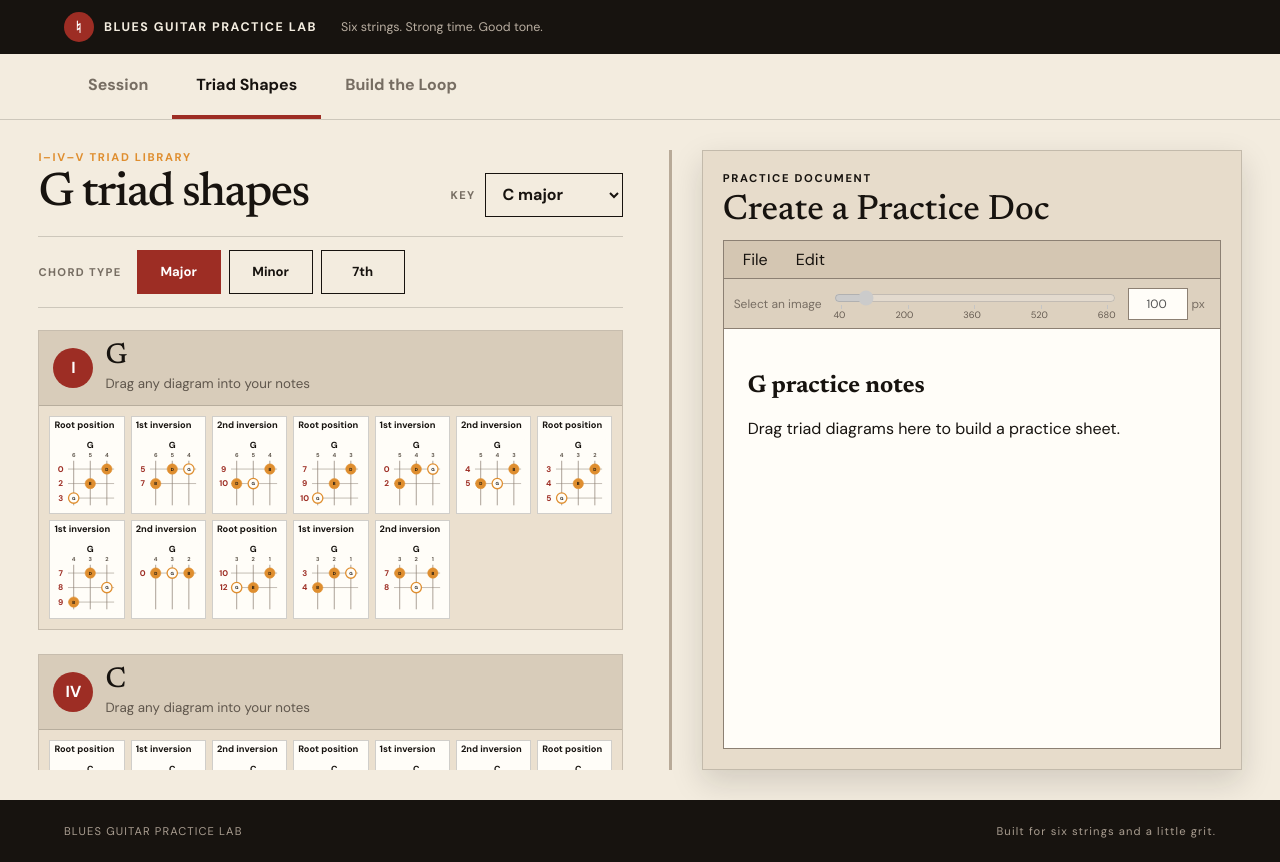
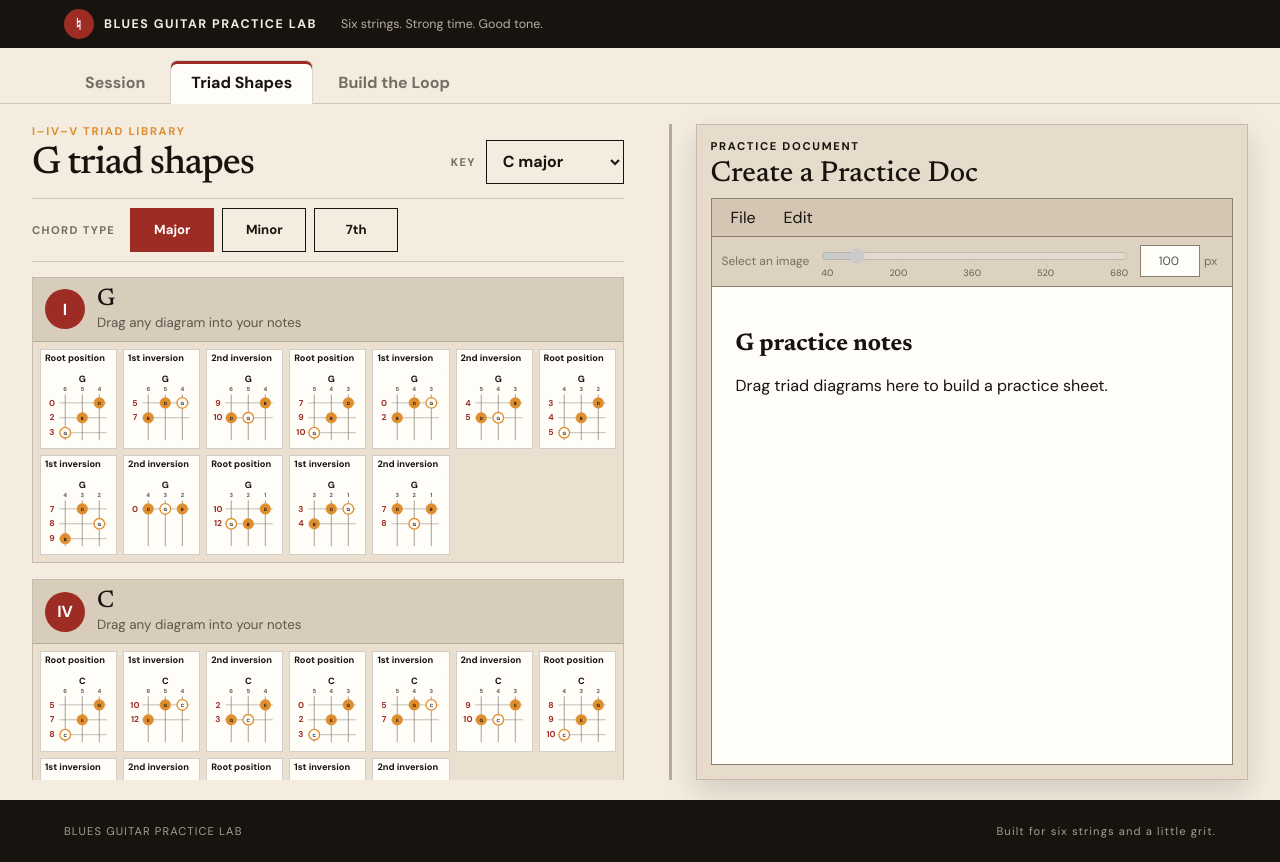
Before and after one commit to flyfisher1952/blues-guitar-practice-lab, an Angular app: page / in a window 1280 px wide. Both pictures are taken after a click on the tab "Triad Shapes". Built offline with nearby package versions, Linux system fonts and the light colour scheme; what html-docx-js-typescript would draw is missing.

Commit message:
Tighten page typography and use conventional section tabs

```diff
--- a/src/app/app.component.css
+++ b/src/app/app.component.css
@@ -1,8 +1,8 @@
 :host { display: block; min-height: 100vh; }
 
 .site-header {
-  min-height: 54px;
-  padding: 8px clamp(20px, 5vw, 72px);
+  min-height: 48px;
+  padding: 6px clamp(20px, 5vw, 72px);
   display: flex;
   align-items: center;
   justify-content: flex-start;
@@ -19,32 +19,33 @@
 .site-header p { margin: 0; color: #b9aea1; font-size: .78rem; }
 
 .workbench-nav {
-  min-height: 66px;
+  min-height: 56px;
   padding: 0 clamp(20px, 5vw, 72px);
   display: flex;
   align-items: stretch;
   justify-content: space-between;
   gap: 24px;
   position: sticky;
-  top: 54px;
+  top: 48px;
   z-index: 19;
   background: rgba(243, 236, 223, .96);
   border-bottom: 1px solid var(--line);
   backdrop-filter: blur(12px);
 }
 
-.tabs { display: flex; align-items: stretch; gap: 0; }
-.tabs button { padding: 0 24px; border: 0; border-bottom: 4px solid transparent; color: var(--muted); background: transparent; font-weight: 700; cursor: pointer; }
-.tabs button:hover, .tabs button.active { color: var(--ink); border-bottom-color: var(--red); }
+.tabs { padding-top: 8px; display: flex; align-items: end; gap: 4px; }
+.tabs button { min-height: 44px; margin-bottom: -1px; padding: 0 20px; border: 1px solid transparent; border-bottom: 0; border-radius: 7px 7px 0 0; color: var(--muted); background: transparent; font-weight: 700; cursor: pointer; }
+.tabs button:hover { color: var(--ink); background: #ebe0cf; }
+.tabs button.active { color: var(--ink); border-color: var(--line); background: #fffdf8; box-shadow: inset 0 3px 0 var(--red); }
 
 .key-select { display: flex; align-items: center; gap: 10px; }
 .key-select span { font-size: .7rem; font-weight: 700; letter-spacing: .12em; }
 .key-select select { min-width: 126px; padding: 0 38px 0 13px; border: 1px solid var(--ink); color: var(--ink); background: var(--paper); font-weight: 700; cursor: pointer; }
 
-main { min-height: calc(100vh - 196px); }
-.panel { padding: clamp(42px, 6vw, 78px) clamp(20px, 7vw, 104px); }
-.panel-heading { display: flex; align-items: end; justify-content: space-between; gap: 28px; margin-bottom: 34px; }
-.panel-heading h1 { margin: 0; font: clamp(2.5rem, 5vw, 4.7rem)/.95 "Newsreader", serif; letter-spacing: -.035em; }
+main { min-height: calc(100vh - 176px); }
+.panel { padding: clamp(30px, 4.5vw, 58px) clamp(20px, 6vw, 88px); }
+.panel-heading { display: flex; align-items: end; justify-content: space-between; gap: 22px; margin-bottom: 24px; }
+.panel-heading h1 { margin: 0; font: clamp(2.1rem, 4vw, 3.7rem)/.98 "Newsreader", serif; letter-spacing: -.03em; }
 .eyebrow { margin: 0 0 8px; font-size: .7rem; font-weight: 700; letter-spacing: .15em; }
 .amber { color: var(--amber); }
 .text-button { border: 0; background: transparent; text-decoration: underline; text-underline-offset: 4px; cursor: pointer; }
@@ -69,8 +70,8 @@ main { min-height: calc(100vh - 196px); }
 
 .dark-panel { min-height: calc(100vh - 120px); color: var(--paper); background: var(--ink); }
 .triad-panel {
-  height: calc(100vh - 120px);
-  padding: 30px clamp(16px, 3vw, 48px);
+  height: calc(100vh - 104px);
+  padding: 20px clamp(14px, 2.5vw, 38px);
   overflow: hidden;
   color: var(--ink);
   background: var(--paper);
@@ -84,22 +85,22 @@ main { min-height: calc(100vh - 196px); }
 }
 .triad-workspace.resizing, .triad-workspace.resizing * { cursor: col-resize !important; user-select: none; }
 .triad-library { min-width: 0; padding-right: clamp(12px, 2vw, 26px); padding-bottom: 24px; overflow-y: auto; overscroll-behavior: contain; scrollbar-gutter: stable; }
-.triad-heading { margin-bottom: 24px; }
-.triad-heading h1 { font-size: clamp(2.25rem, 3.7vw, 4rem); }
+.triad-heading { margin-bottom: 16px; }
+.triad-heading h1 { font-size: clamp(1.9rem, 3vw, 3rem); }
 .triad-key-select { display: flex; align-items: center; gap: 10px; }
 .triad-key-select span { color: var(--muted); font-size: .7rem; font-weight: 700; letter-spacing: .12em; }
 .triad-key-select select { min-width: 126px; min-height: 44px; padding: 0 36px 0 12px; border: 1px solid var(--ink); color: var(--ink); background: var(--paper); font-weight: 700; cursor: pointer; }
-.mode-picker { display: flex; align-items: center; gap: 8px; margin: -5px 0 22px; padding: 13px 0; border-top: 1px solid var(--line); border-bottom: 1px solid var(--line); }
+.mode-picker { display: flex; align-items: center; gap: 8px; margin: -2px 0 15px; padding: 9px 0; border-top: 1px solid var(--line); border-bottom: 1px solid var(--line); }
 .mode-picker > span { margin-right: 7px; color: var(--muted); font-size: .7rem; font-weight: 700; letter-spacing: .12em; }
 .mode-picker button { min-width: 84px; padding: 0 14px; border: 1px solid var(--ink); color: var(--ink); background: transparent; font-size: .82rem; font-weight: 700; cursor: pointer; }
 .mode-picker button:hover, .mode-picker button.active { color: white; border-color: var(--red); background: var(--red); }
-.chord-group { margin-bottom: 24px; border: 1px solid var(--line); background: #ebe0cf; }
-.chord-group-heading { padding: 12px 14px; display: flex; align-items: center; gap: 12px; border-bottom: 1px solid var(--line); background: #d8ccba; }
+.chord-group { margin-bottom: 16px; border: 1px solid var(--line); background: #ebe0cf; }
+.chord-group-heading { padding: 9px 12px; display: flex; align-items: center; gap: 12px; border-bottom: 1px solid var(--line); background: #d8ccba; }
 .chord-group-heading > span { width: 40px; height: 40px; display: grid; place-items: center; color: white; background: var(--red); border-radius: 50%; font-weight: 800; }
-.chord-group-heading h2 { margin: 0; font: 1.8rem/1 "Newsreader", serif; }
+.chord-group-heading h2 { margin: 0; font: 1.5rem/1 "Newsreader", serif; }
 .chord-group-heading small { color: #5f564c; }
 .shape-grid {
-  padding: 10px;
+  padding: 7px;
   display: grid;
   grid-template-columns: repeat(auto-fit, minmax(74px, 1fr));
   gap: 6px;
@@ -140,7 +141,7 @@ main { min-height: calc(100vh - 196px); }
 .svg-note { fill: var(--amber); stroke: var(--amber); }
 .svg-note.root-note { fill: #fffdf8; stroke-width: 2.5; }
 .svg-note-name { fill: var(--ink); font-size: 8.5px; font-weight: 800; }
-.diagram-key { margin-top: 16px; padding: 17px 20px; color: #5f564c; border: 1px solid var(--line); background: var(--cream); line-height: 1.55; }
+.diagram-key { margin-top: 10px; padding: 12px 15px; color: #5f564c; border: 1px solid var(--line); background: var(--cream); line-height: 1.55; }
 .diagram-key strong { color: var(--red); }
 
 .workspace-divider {
@@ -156,9 +157,9 @@ main { min-height: calc(100vh - 196px); }
 .workspace-divider:hover span, .workspace-divider:focus-visible span, .triad-workspace.resizing .workspace-divider span { width: 5px; background: var(--red); }
 .workspace-divider:focus-visible { outline: 3px solid var(--amber); outline-offset: 2px; }
 
-.notes-workspace { height: 100%; min-width: 0; margin-left: clamp(12px, 2vw, 26px); padding: 20px; display: flex; flex-direction: column; overflow: hidden; color: var(--ink); background: #e7dccb; border: 1px solid var(--line); box-shadow: 0 12px 30px rgba(23, 19, 15, .15); }
+.notes-workspace { height: 100%; min-width: 0; margin-left: clamp(10px, 1.5vw, 20px); padding: 14px; display: flex; flex-direction: column; overflow: hidden; color: var(--ink); background: #e7dccb; border: 1px solid var(--line); box-shadow: 0 12px 30px rgba(23, 19, 15, .15); }
 .editor-heading { display: flex; justify-content: space-between; align-items: start; gap: 20px; }
-.editor-heading h2 { margin: 0 0 12px; font: 2.2rem/1 "Newsreader", serif; }
+.editor-heading h2 { margin: 0 0 8px; font: 1.8rem/1 "Newsreader", serif; }
 .visually-hidden { width: 1px; height: 1px; position: absolute; overflow: hidden; clip: rect(0 0 0 0); clip-path: inset(50%); white-space: nowrap; }
 
 .document-menu-bar {
@@ -274,7 +275,7 @@ main { min-height: calc(100vh - 196px); }
 footer { padding: 24px clamp(20px, 5vw, 72px); display: flex; justify-content: space-between; color: #a99d90; background: var(--ink); font-size: .7rem; letter-spacing: .1em; }
 
 @media (max-width: 1000px) {
-  .triad-panel { height: auto; min-height: calc(100vh - 120px); overflow: visible; }
+  .triad-panel { height: auto; min-height: calc(100vh - 104px); overflow: visible; }
   .triad-workspace { height: auto; grid-template-columns: 1fr; }
   .triad-library { padding-right: 0; overflow: visible; }
   .workspace-divider { display: none; }
```
